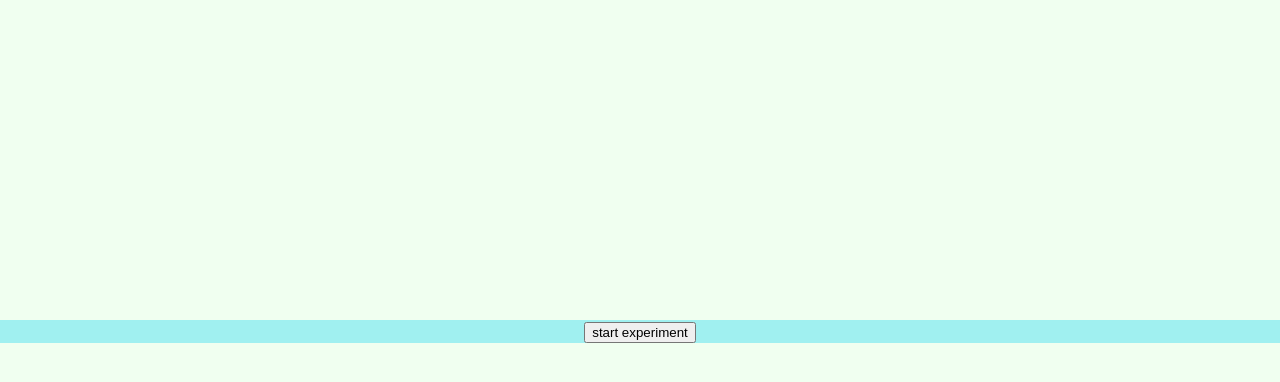
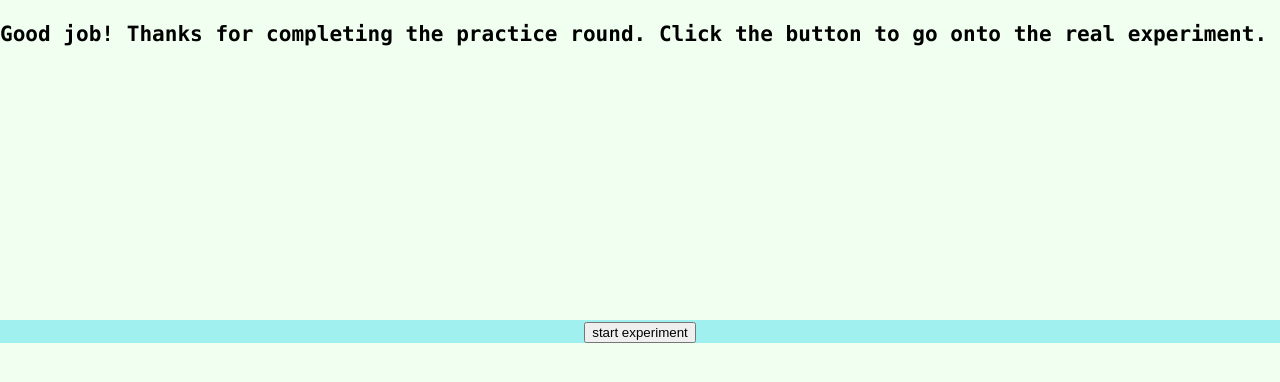
Before and after one commit to spyridon-amp/cs279experiment, a website: page public/waiting.html in a window 1280 px wide. Drawn offline with nearby package versions, Linux system fonts and the light colour scheme.

Commit message:
waiting text

```diff
--- a/public/waiting.html
+++ b/public/waiting.html
@@ -9,6 +9,9 @@
 </head>
 <script type="text/javascript" src="main.js"></script>
 <div id="content">
+    <h3>
+        Good job! Thanks for completing the practice round. Click the button to go onto the real experiment.
+    </h3>
     <div id="intro">
         <button class="buttons" id="Startexperiment" onclick=Mainonload()>start experiment</button>
     </div>
```
